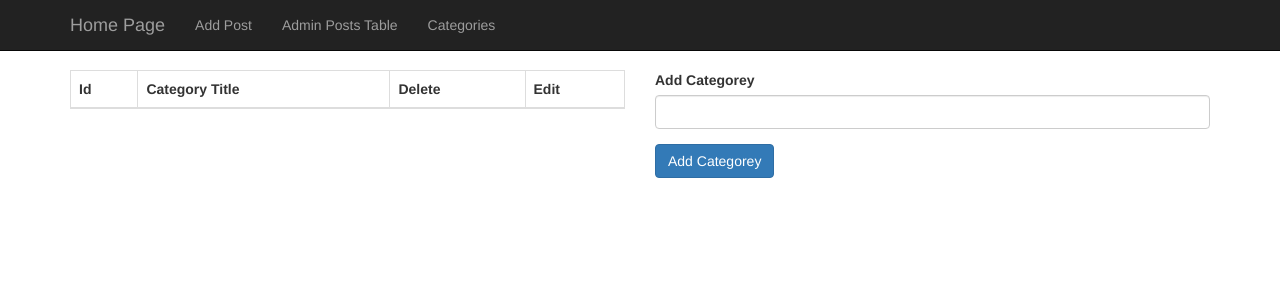
After one commit to khatab29/MVC-Training, a PHP site: template App/Views/categories_table.php in a window 1280 px wide. The commit adds this page. Shown: the top 300 px of the page. Run offline with PHP 8.4, Linux system fonts and the light colour scheme; the template is opened without the code that fills it, so the values that code supplies are empty.

Commit message:
adding app/views/categories_table.php & app/views/edit_categorey.php & controller/categories_table.php

```diff
--- a/App/Controllers/Categorys.php
+++ b/App/Controllers/Categorys.php
@@ -33,7 +33,7 @@ class Categorys{
     }
 
 
-       //update categories in admin table query
+       //update categories in categories table
     public function update_category($cateID, $newCategory){
         $select_category = category::find($cateID);
         $select_category->title = $newCategory;
@@ -42,8 +42,8 @@ class Categorys{
 
         //
     public function get_edit_category($cateID){
-       $select_category = category::find($cateID);
-        return $select_category;
+       $select_category = category::where('id', $cateID)->first();
+        return $select_category->title;
     }
 
 
--- /dev/null
+++ b/App/Views/categories_table.php
@@ -0,0 +1,47 @@
+<?php
+include "includes/header.php";
+include "includes/navigation.php";?>
+<div class="col-xs-6">
+<table class="table table-bordered table-hover">
+<thead>
+<tr>
+<th>Id</th>
+<th>Category Title</th>
+<th>Delete</th>
+<th>Edit</th>
+</tr>
+</thead>
+<tbody>
+<?php foreach($all_categories as $categories): ?>
+<tr>
+<td><?= $categories['id'] ?></td>
+<td><?= $categories['title'] ?></td>
+<td><a href = "index.php?source=categories_table&&delete_category=<?= $categories["id"] ?>" onClick = "return delete_confirmation();">Delete</a></td>
+<td><a href = "index.php?source=categories_table&&edit=<?= $categories['id'] ?>">Edit</a></td>
+</tr>
+<?php endforeach ?>
+</tbody>
+</table>
+</div>
+<script>
+function delete_confirmation(){
+var x = confirm("Delete this From Table ? ");
+if(x == true){
+return true;
+}else{
+return false;
+}
+}
+</script>
+<div>
+<div class="col-xs-6">
+     <form action="" method="post">
+        <div class="form-group">
+        <label for="cate_title"> Add Categorey</label><br>
+        <span><?=$new_category_error?></span>
+        <input type="text" class="form-control" name="new_categorey" value="<?=$new_category?>">
+        </div>
+        <div class="form-group">
+        <input class="btn btn-primary" type="submit" name="add_categorey" value="Add Categorey">
+        </div>
+        </form>
--- a/App/Views/post_display.php
+++ b/App/Views/post_display.php
@@ -24,6 +24,5 @@
 </div>
 <?php
 include "includes/sidebar.php";
-include "includes/widget.php";
 include "includes/footer.php";
 ?>
--- a/controller/display_all_posts.php
+++ b/controller/display_approved_posts.php
@@ -1,7 +1,7 @@
 <?php
 include "start.php";
 use Controllers\Posts;
-$posts_Data = Posts::get_posts();
+$posts_Data = posts::get_approved_posts("Approved");
 foreach($posts_Data as $post_Data){
 $post_Data['author_name'] = Posts::post_author($post_Data['id']);
 }
--- a/includes/header.php
+++ b/includes/header.php
@@ -9,7 +9,7 @@
     <meta name="description" content="">
     <meta name="author" content="">
 
-    <title>Blog Home - Start Bootstrap Template</title>
+    <title>MVC Training</title>
 
     <!-- Bootstrap Core CSS -->
     <link href="css/bootstrap.min.css" rel="stylesheet">
--- a/includes/navigation.php
+++ b/includes/navigation.php
@@ -20,7 +20,7 @@
                         <a href="index.php?source=posts_table">Admin Posts Table</a>
                     </li>
                     <li>
-                        <a href="#">Contact</a>
+                        <a href="index.php?source=categories_table">Categories</a>
                     </li>
                 </ul>
             </div>
--- a/includes/widget.php
+++ b/includes/widget.php
@@ -4,5 +4,3 @@
                     <h4>Side Widget Well</h4>
                     <p>Lorem ipsum dolor sit amet, consectetur adipisicing elit. Inventore, perspiciatis adipisci accusamus laudantium odit aliquam repellat tempore quos aspernatur vero.</p>
                 </div>
-
-            </div>
--- a/index.php
+++ b/index.php
@@ -12,6 +12,9 @@ break;
 case "posts_table":
 include "controller/posts_table.php";
 break;
+case "categories_table":
+include "controller/categories_table.php";
+break;
 default:
-include "controller/display_all_posts.php";
+include "controller/display_approved_posts.php";
 }
```
Also changed, not shown: App/Controllers/Posts.php (+12 -6 lines), App/Views/edit_category.php (added, +22 -0 lines), controller/categories_table.php (added, +44 -0 lines), includes/sidebar.php (+1 -18 lines), uploaded_images/boat.jpg (added), uploaded_images/download.jpg (added).
